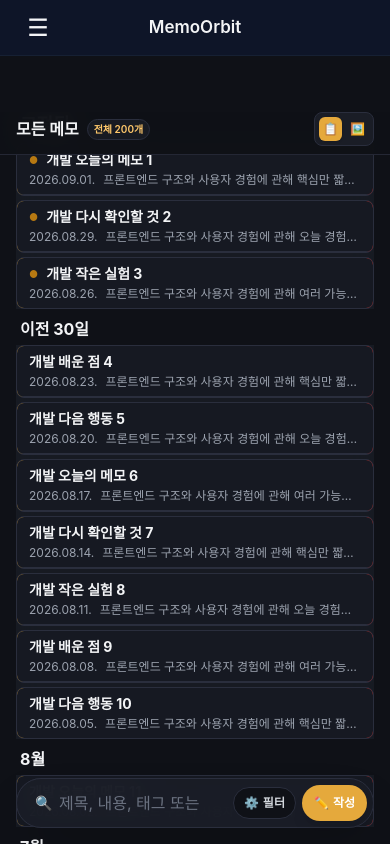
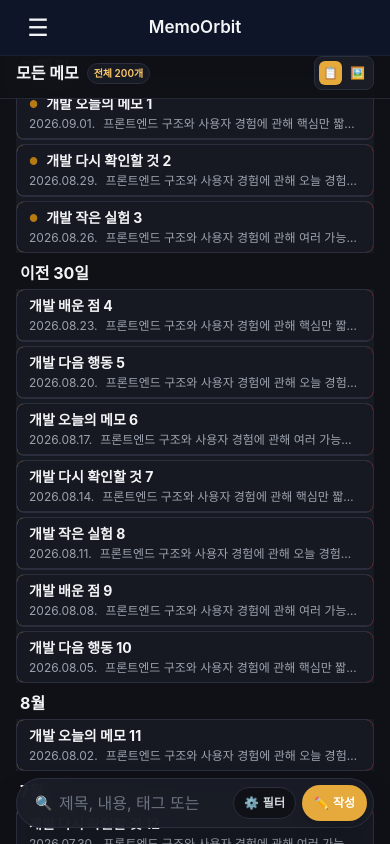
Before and after one commit to jujubeball/260828-memoorbit, a Next.js app: page / in a window 390 px wide. Shown: the top 844 px of the page. Built offline with nearby package versions, Linux system fonts and the light colour scheme.

Commit message:
모바일 상단 중복 여백 제거

```diff
--- a/app/page.tsx
+++ b/app/page.tsx
@@ -508,7 +508,7 @@ export default function Home(): React.JSX.Element {
         </div>
       </header>
       <main
-        className={`mx-auto w-full max-w-full overflow-x-hidden px-4 pt-14 xl:max-w-5xl xl:pt-0 ${activeSection === "timeline" ? "pb-8" : "pb-28"} ${activeSection === "orbit" ? "xl:h-dvh xl:overflow-hidden xl:pb-0" : ""}`}
+        className={`mx-auto w-full max-w-full overflow-x-hidden px-4 pt-0 xl:max-w-5xl ${activeSection === "timeline" ? "pb-8" : "pb-28"} ${activeSection === "orbit" ? "xl:h-dvh xl:overflow-hidden xl:pb-0" : ""}`}
       >
         {activeSection === "memos" && (
           <>
```
